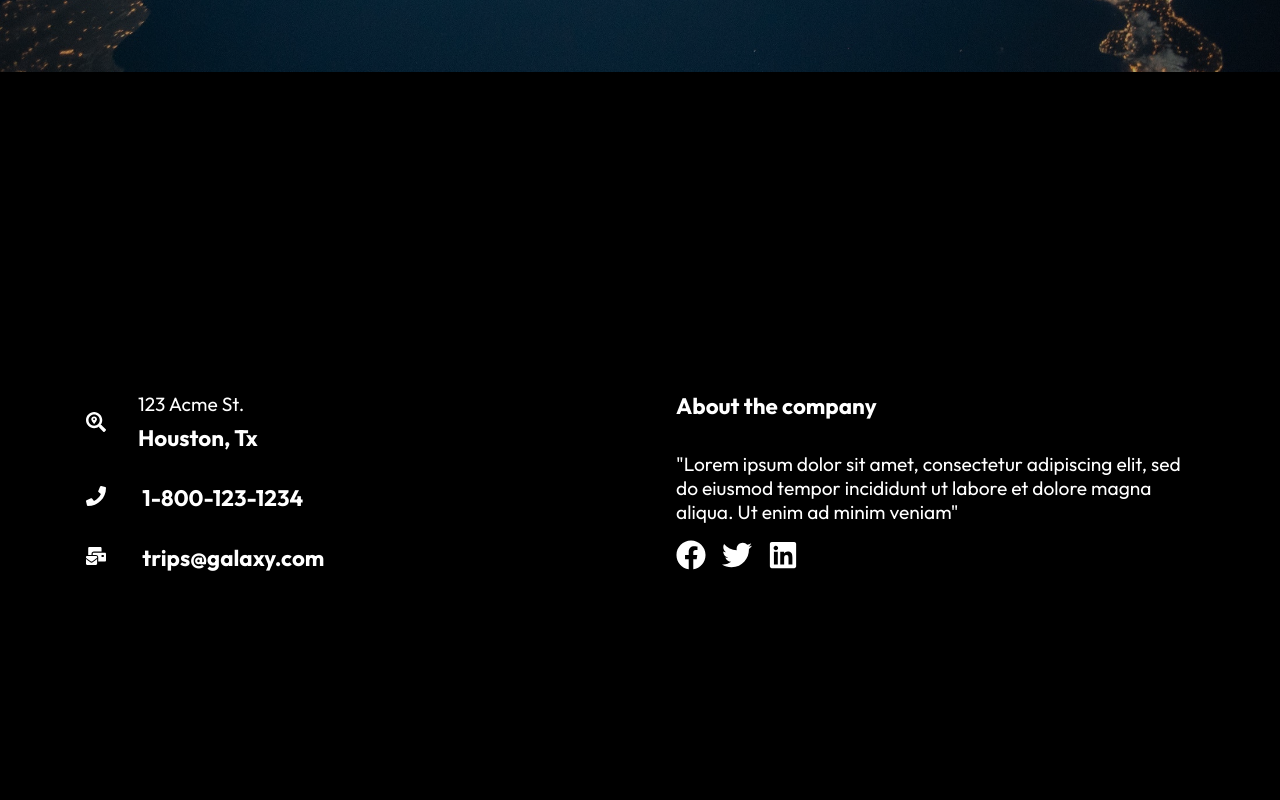
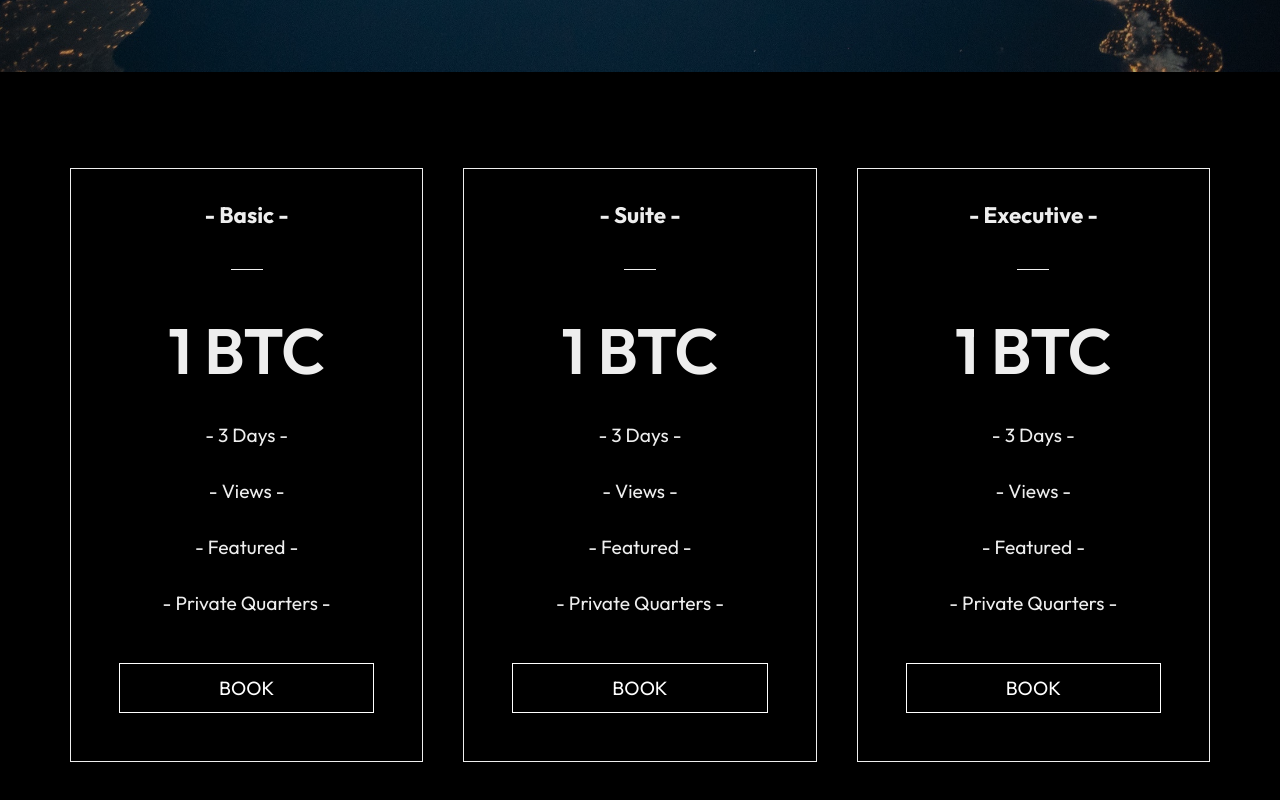
Before and after one commit to sameersheikh2/glx-travel, a React (Create React App) app: page /pricing in a window 1280 px wide. Shown: the part 328-1128 px from the top of the page. Before the commit the page ends 1028 px from the top, so only its background shows below. Built offline with nearby package versions, Linux system fonts and the light colour scheme.

Commit message:
added some data into price component

```diff
--- a/src/components/Pricing.jsx
+++ b/src/components/Pricing.jsx
@@ -1,11 +1,42 @@
 import React from 'react'
-import {Link} from 'react-router-dom'
+import { Link } from 'react-router-dom'
 import './PricingStyle.css'
 
 const Pricing = () => {
     return (
         <div className='pricing'>
-
+            <div className='card-container'>
+                <div className='card'>
+                    <h3>- Basic -</h3>
+                    <span className='bar'></span>
+                    <p className='btc'>1 BTC</p>
+                    <p>- 3 Days -</p>
+                    <p>- Views -</p>
+                    <p>- Featured -</p>
+                    <p>- Private Quarters -</p>
+                    <Link to='/contact' className='btn'>Book</Link>
+                </div>
+                <div className='card'>
+                    <h3>- Suite -</h3>
+                    <span className='bar'></span>
+                    <p className='btc'>1 BTC</p>
+                    <p>- 3 Days -</p>
+                    <p>- Views -</p>
+                    <p>- Featured -</p>
+                    <p>- Private Quarters -</p>
+                    <Link to='/contact' className='btn'>Book</Link>
+                </div>
+                <div className='card'>
+                    <h3>- Executive -</h3>
+                    <span className='bar'></span>
+                    <p className='btc'>1 BTC</p>
+                    <p>- 3 Days -</p>
+                    <p>- Views -</p>
+                    <p>- Featured -</p>
+                    <p>- Private Quarters -</p>
+                    <Link to='/contact' className='btn'>Book</Link>
+                </div>
+            </div>
         </div>
     )
 }
```
